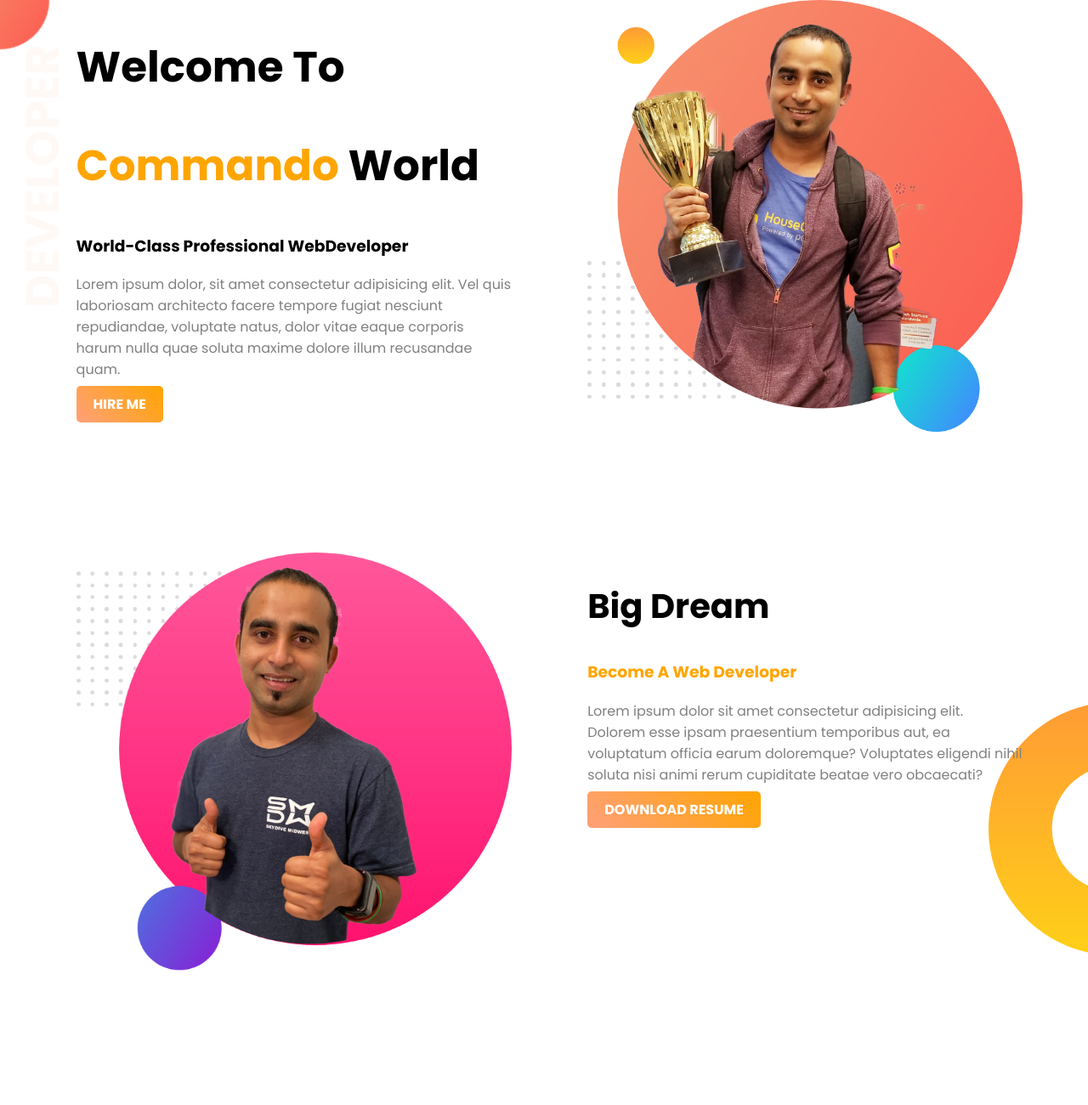
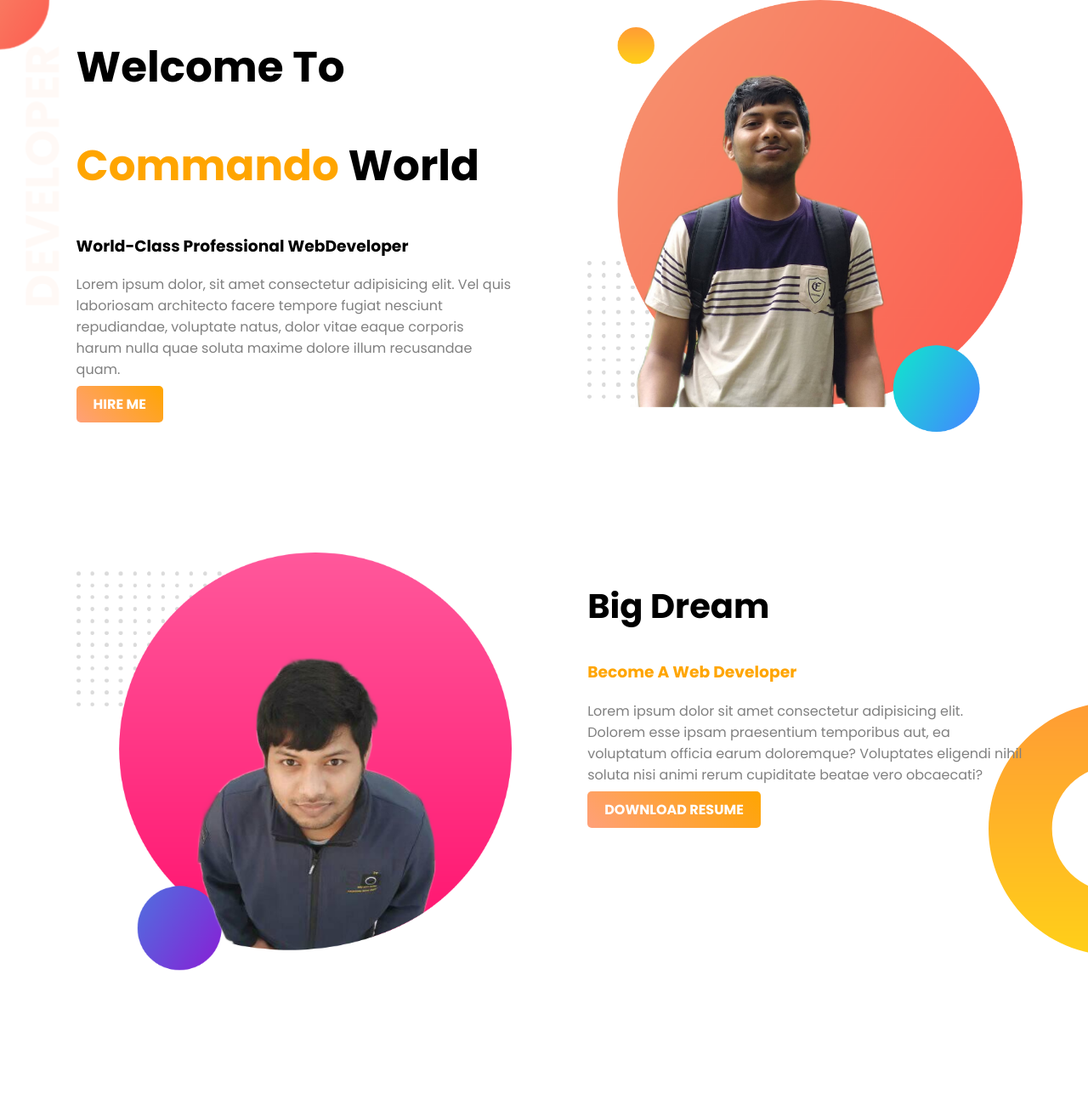
Before and after one commit to Md-AmanUllah/Web-Portfolio, a plain HTML site: page index.html in a window 1280 px wide. Shown: the top 1300 px of the page at 85% size. Drawn offline with Linux system fonts and the light colour scheme.

Commit message:
first portfolio done

```diff
--- a/index.html
+++ b/index.html
@@ -29,14 +29,14 @@
     </div>
 
     <div class="half-width">
-        <img src="images/jhankar.png" alt="ProfilePicture">
+        <img src="images/aman1.png" alt="ProfilePicture">
     </div>
 
 </section>
 
 <section class="dream-area">
     <div class="half-width">
-        <img src="images/jhankar2.png" alt="">
+        <img src="images/aman2.png" alt="">
     </div>
     <div class="half-width">
         <h2>
```
Also changed, not shown: images/1.jpg (added), images/2.jpg (added), images/aman1.png (added), images/aman2.png (added).
